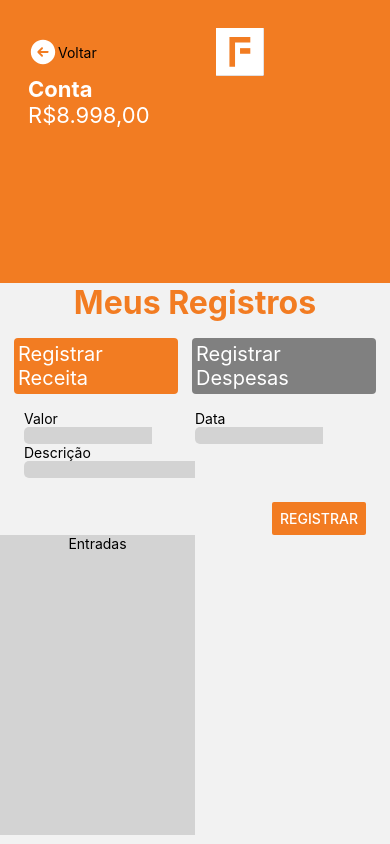
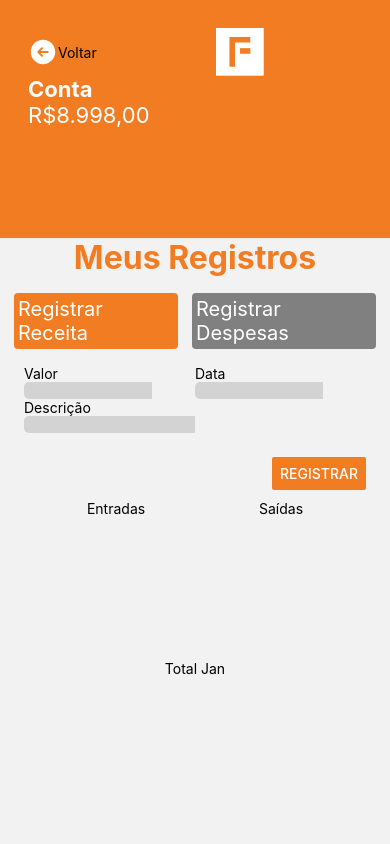
Before and after one commit to marqueskaio/financero-app, a React Native app: screen /MyRegisters in a window 390 px wide. Built offline with nearby package versions, Linux system fonts and the light colour scheme.

Commit message:
TextView

```diff
--- a/src/screens/my-registers-screen/index.tsx
+++ b/src/screens/my-registers-screen/index.tsx
@@ -3,7 +3,7 @@ import { View, Text, Button } from "react-native";
 import React, { useState } from "react";
 import { useNavigation } from "@react-navigation/native";
 import { ContainerComponent } from "../../hoc/container-component";
-import { TouchableOpacity } from "react-native-gesture-handler";
+import { ScrollView, TouchableOpacity } from "react-native-gesture-handler";
 import { InputComponent } from "../../hoc/input-component";
 
 export const MyRegistersScreen = () => {
@@ -37,23 +37,43 @@ export const MyRegistersScreen = () => {
                     </View>
                 </TouchableOpacity>
             </View>
-            <View style={{paddingHorizontal: 24}}>
-                <View style={{ flexDirection: "row", justifyContent: "space-evenly"}}>
-                    <InputComponent title={"Valor"} width={"75%"}/>
-                    <InputComponent title={"Data"} width={"75%"}/>
+            <View style={{ paddingHorizontal: 24 }}>
+                <View style={{ flexDirection: "row", justifyContent: "space-evenly" }}>
+                    <InputComponent title={"Valor"} width={"75%"} />
+                    <InputComponent title={"Data"} width={"75%"} />
                 </View>
                 <View>
-                    <InputComponent title={"Descrição"} width={"200%"}/>
+                    <InputComponent title={"Descrição"} width={"200%"} />
                 </View>
             </View>
-            <View style={{paddingHorizontal: 24, alignItems: "flex-end", paddingTop: 24}}>
-                <Button color="#f27c22" title="Registrar"/>
+            <View style={{ paddingHorizontal: 24, alignItems: "flex-end", paddingTop: 24 }}>
+                <Button color="#f27c22" title="Registrar" />
             </View>
-            <View style={{ paddingHorizontal: 24, backgroundColor: "lightgrey", width: "50%", height: 300, alignItems: "center" }}>
+            <View style={{
+                padding: 10,
+                paddingHorizontal: 30,
+                width: "100%",
+                height: 170,
+                flexDirection: 'row',
+                justifyContent: 'space-around'
+            }}>
+                <View style={{}}>
+                    <Text>
+                        Entradas
+                    </Text>
+                </View>
+                <View style={{}}>
+                    <Text>
+                        Saídas
+                    </Text>
+                </View>
+
+            </View>
+            <View style={{alignItems: 'center'}}>
                 <Text>
-                    Entradas
+                    Total Jan
                 </Text>
             </View>
         </ContainerComponent>
-            )
+    )
 }
```
